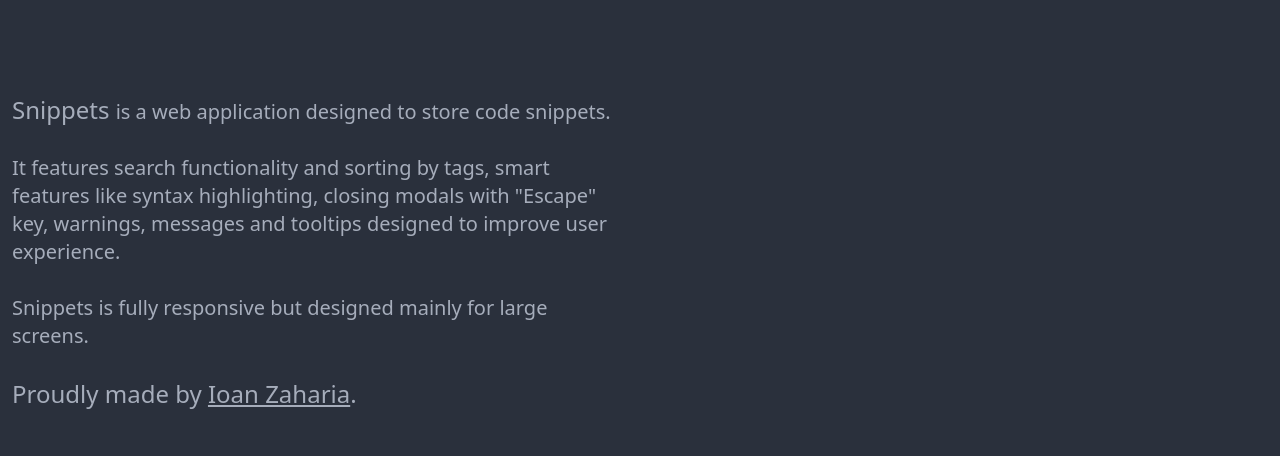
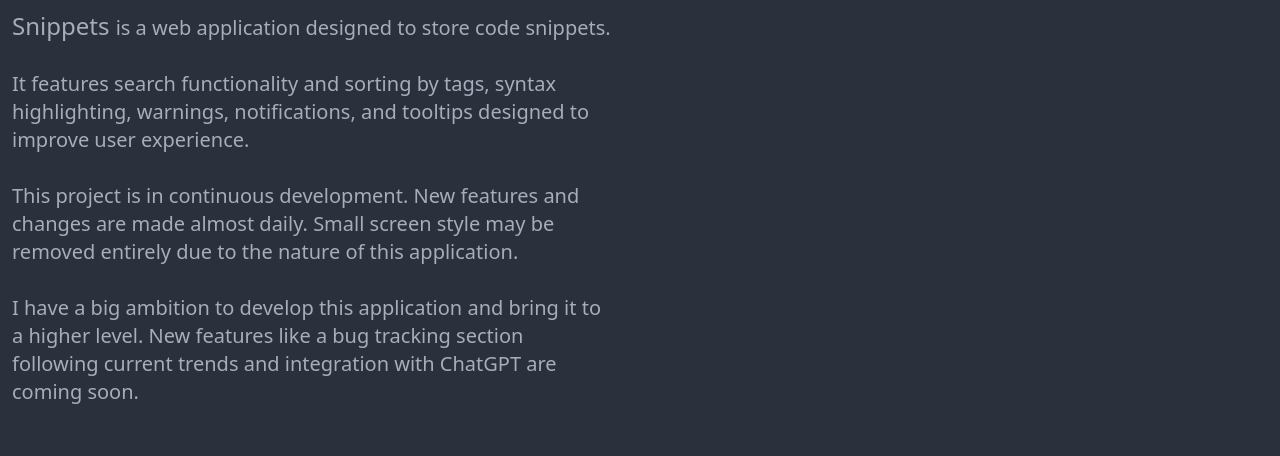
Before and after one commit to zioan/snippets-2.0, a React (Create React App) app: page /about in a window 1280 px wide. Shown: the part 120-576 px from the top of the page. Built offline with nearby package versions, Linux system fonts and the light colour scheme; no server answers.

Commit message:
change info about the app in login and about pages

```diff
--- a/src/components/layout/Auth.jsx
+++ b/src/components/layout/Auth.jsx
@@ -46,8 +46,10 @@ function Auth() {
               {authToggle ? 'Login' : 'Register'}
             </h2>
             <p className="mb-4 lg:mb-6">
-              Snippets is a web application designed to store code snippets,
-              fully responsive but designed mainly for large screens.
+              Snippets is a web application designed to save and share code
+              snippets. This is still a work in progress, with features and
+              improvements added regularly. Check the demo account for a quick
+              overview and the about page for more information.
             </p>
             <p className="mb-4 lg:mb-0">
               {authToggle ? 'No Account? ' : 'Already have an account? '}
--- a/src/pages/About.jsx
+++ b/src/pages/About.jsx
@@ -1,29 +1,37 @@
 function About() {
   return (
     <section>
-      <section className=' max-w-[600px] text-xl'>
+      <section className=" max-w-[600px] text-xl">
         <p>
-          <span className=' text-2xl'>Snippets </span>
+          <span className="text-2xl ">Snippets </span>
           is a web application designed to store code snippets.
         </p>
         <br />
         <p>
-          It features search functionality and sorting by tags, smart features
-          like syntax highlighting, closing modals with "Escape" key, warnings,
-          messages and tooltips designed to improve user experience.
+          It features search functionality and sorting by tags, syntax
+          highlighting, warnings, notifications, and tooltips designed to
+          improve user experience.
         </p>
         <br />
         <p>
-          <span className=' text-xl'>Snippets </span> is fully responsive but
-          designed mainly for large screens.{' '}
+          This project is in continuous development. New features and changes
+          are made almost daily. Small screen style may be removed entirely due
+          to the nature of this application.
         </p>
         <br />
-        <h2 className=' text-2xl'>
+        <p>
+          I have a big ambition to develop this application and bring it to a
+          higher level. New features like a bug tracking section following
+          current trends and integration with ChatGPT are coming soon.
+        </p>
+        <br />
+        <br />
+        <h2 className="text-2xl ">
           Proudly made by{' '}
           <a
-            className='underline'
-            href='https://ioanzaharia.com'
-            target='blank'
+            className="underline"
+            href="https://ioanzaharia.com"
+            target="blank"
           >
             Ioan Zaharia
           </a>
@@ -31,7 +39,7 @@ function About() {
         </h2>
       </section>
     </section>
-  );
+  )
 }
 
-export default About;
+export default About
```
